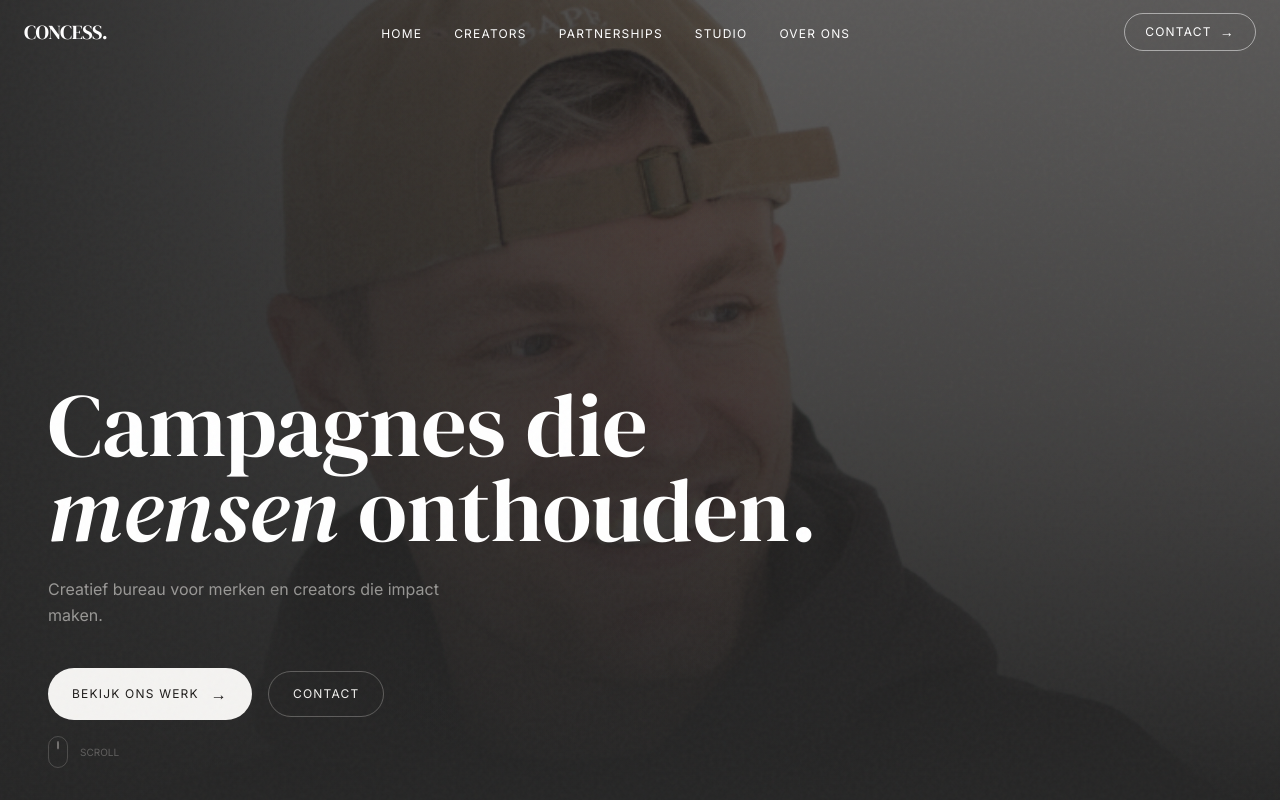
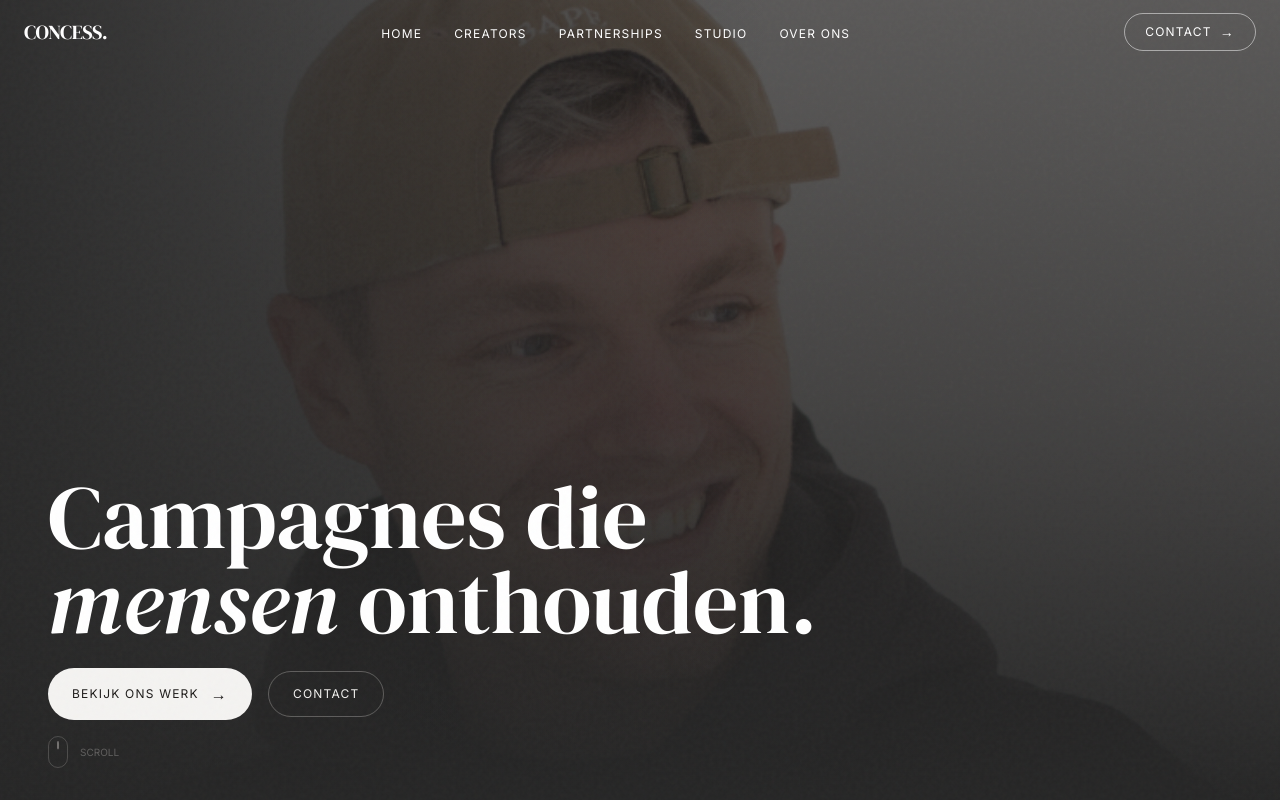
Before and after one commit to xmandysmit-tech/concess-website, a Next.js app: page / in a window 1280 px wide. Shown: the top 800 px of the page. Built offline with nearby package versions, Linux system fonts and the light colour scheme; a web font is replaced by a local one.

Commit message:
Remove subtitle from hero

```diff
--- a/app/components/AnimatedHero.tsx
+++ b/app/components/AnimatedHero.tsx
@@ -63,13 +63,6 @@ export default function AnimatedHero() {
             ))}
           </h1>
 
-          <p
-            className="text-linen-300/60 text-sm md:text-base leading-relaxed mb-10 max-w-md transition-all duration-700"
-            style={{ opacity: subVisible ? 1 : 0, transform: subVisible ? "translateY(0)" : "translateY(16px)", fontFamily: "var(--font-sans)" }}
-          >
-            Creatief bureau voor merken en creators die impact maken.
-          </p>
-
           <div
             className="flex items-center gap-4 transition-all duration-700"
             style={{ opacity: btnsVisible ? 1 : 0, transform: btnsVisible ? "translateY(0)" : "translateY(16px)" }}
```
